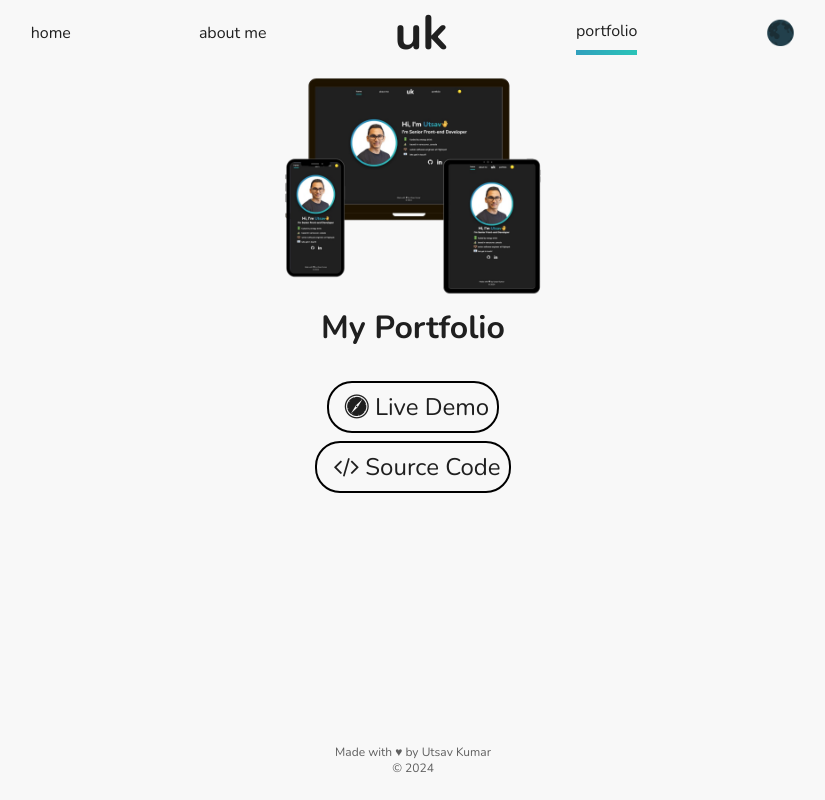
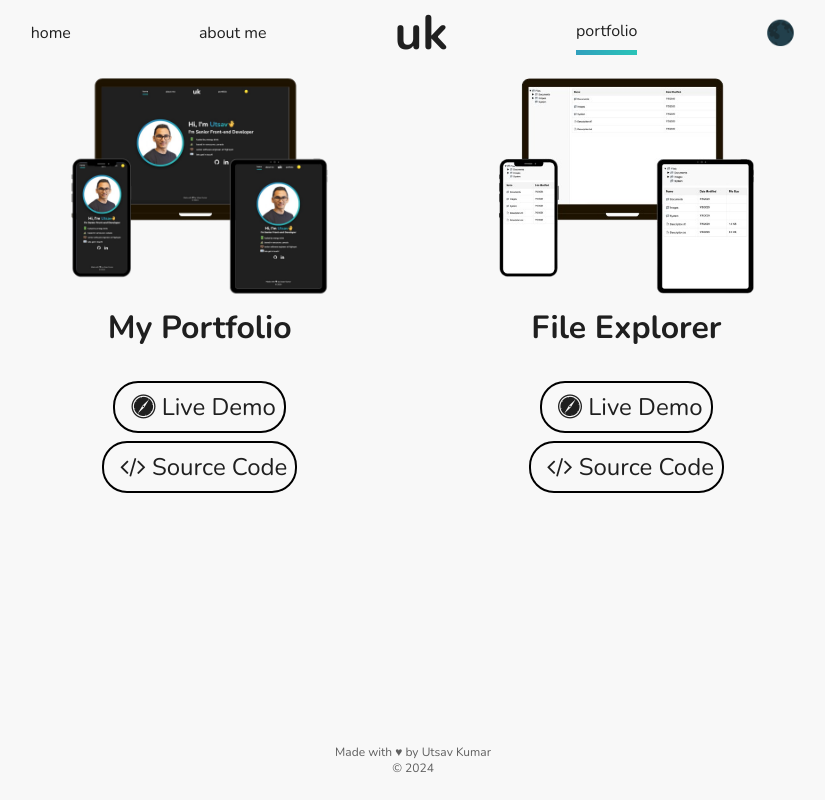
Before and after one commit to utsavk1993/utsavkumar.com, a React (Create React App) app: page /portfolio in a window 1280 px wide. Shown: the whole page, without its empty margins (227-1052 px from the left). Built offline with nearby package versions, Linux system fonts and the light colour scheme.

Commit message:
Added file explorer project to the portfolio

```diff
--- a/src/info/Info.js
+++ b/src/info/Info.js
@@ -1,5 +1,6 @@
 import self from '../img/self.png';
 import portfolio from '../img/portfolio.png';
+import fileExplorer from '../img/file_explorer.png';
 
 // these are the colors that will be used in the gradient on the home page
 export const colors = ['rgb(42, 197, 184)', 'rgb(54, 133, 193)'];
@@ -102,8 +103,14 @@ export const info = {
     {
       title: 'My Portfolio',
       live: 'https://utsavkumar.com',
-      source: 'https://github.com/utsavk1993/utsavkumar.com',
+      source: 'https://github.com/utsavk1993/utsavkumar.com/',
       image: portfolio,
+    },
+    {
+      title: 'File Explorer',
+      live: 'https://file-explorer-gamma-rose.vercel.app/',
+      source: 'https://github.com/utsavk1993/file-explorer',
+      image: fileExplorer,
     },
   ],
 };
```
Also changed, not shown: src/img/file_explorer.png (added).
